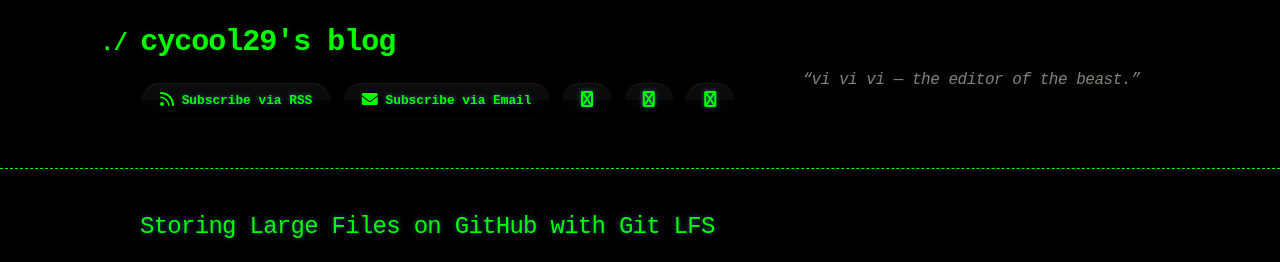
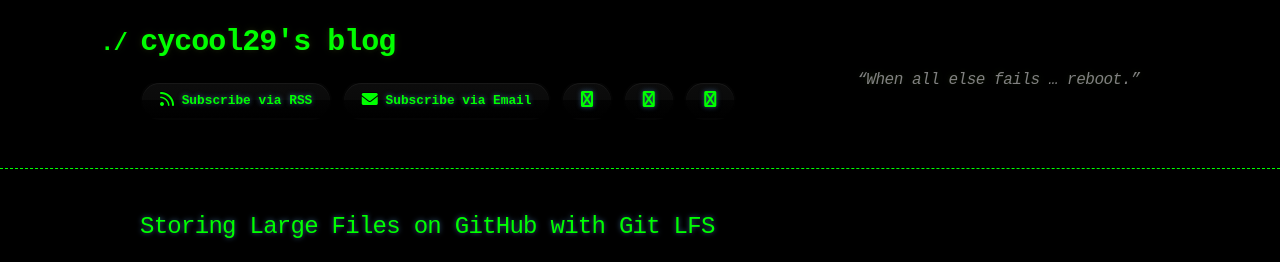
Before and after one commit to cycool29/cycool29.github.io, a Jekyll site: the page built from index.md, in a window 1280 px wide and 900 px high. Shown: the top 262 px of the window. Built offline with Jekyll 4.4.1, drawn with Linux system fonts in a browser that asks for light colours; a style sheet for code colours, icons or effects is not loaded.

Commit message:
Update quotes

```diff
--- a/_config.yml
+++ b/_config.yml
@@ -1,5 +1,5 @@
 title: cycool29's blog
-description: "“vi vi vi — the editor of the beast.” "
+description: "“When all else fails … reboot.” "
 bio: A high school student. Intermediate in Python, Git, Bash. Learning JavaScript. He/Him. "
 author: cycool29
 url: https://cycool29.github.io
```
